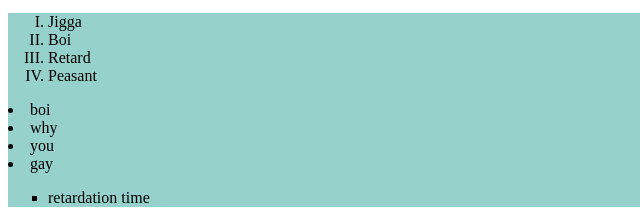
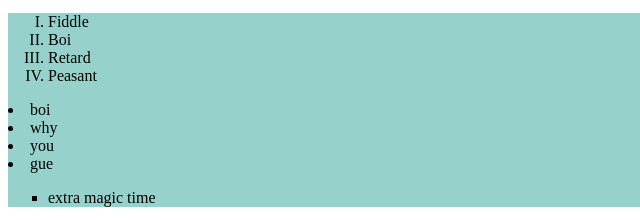
Before and after one commit to Malvorium-284/random-repo, a plain HTML site: page Web Related/index.html in a window 1280 px wide. Shown: the part 322-542 px from the top of the page, 0-640 px from the left. Drawn offline with Linux system fonts and the light colour scheme.

Commit message:
Update index.html
remove undesirables

```diff
--- a/Web Related/index.html
+++ b/Web Related/index.html
@@ -45,7 +45,7 @@
         <br />
     <div style="background-color:#97d1cb;">
         <ol type="I">
-            <li> Jigga</li>
+            <li> Fiddle</li>
             <li> Boi </li>
             <li> Retard </li>
             <li> Peasant </li>
@@ -55,11 +55,11 @@
             <li>boi</li>
             <li>why</li>
             <li>you</li>
-            <li>gay</li>
+            <li>gue</li>
         </bl>
 
         <ul type="square">
-            <li> retardation time</li>
+            <li> extra magic time</li>
         </ul>
     </div>
     <div>
@@ -165,7 +165,7 @@
             - required
             - step
 
-            Man so many shit damn it.
+            So many stuff to remember. But they'll pay off at some point.
         -->
 
         <!--
```
